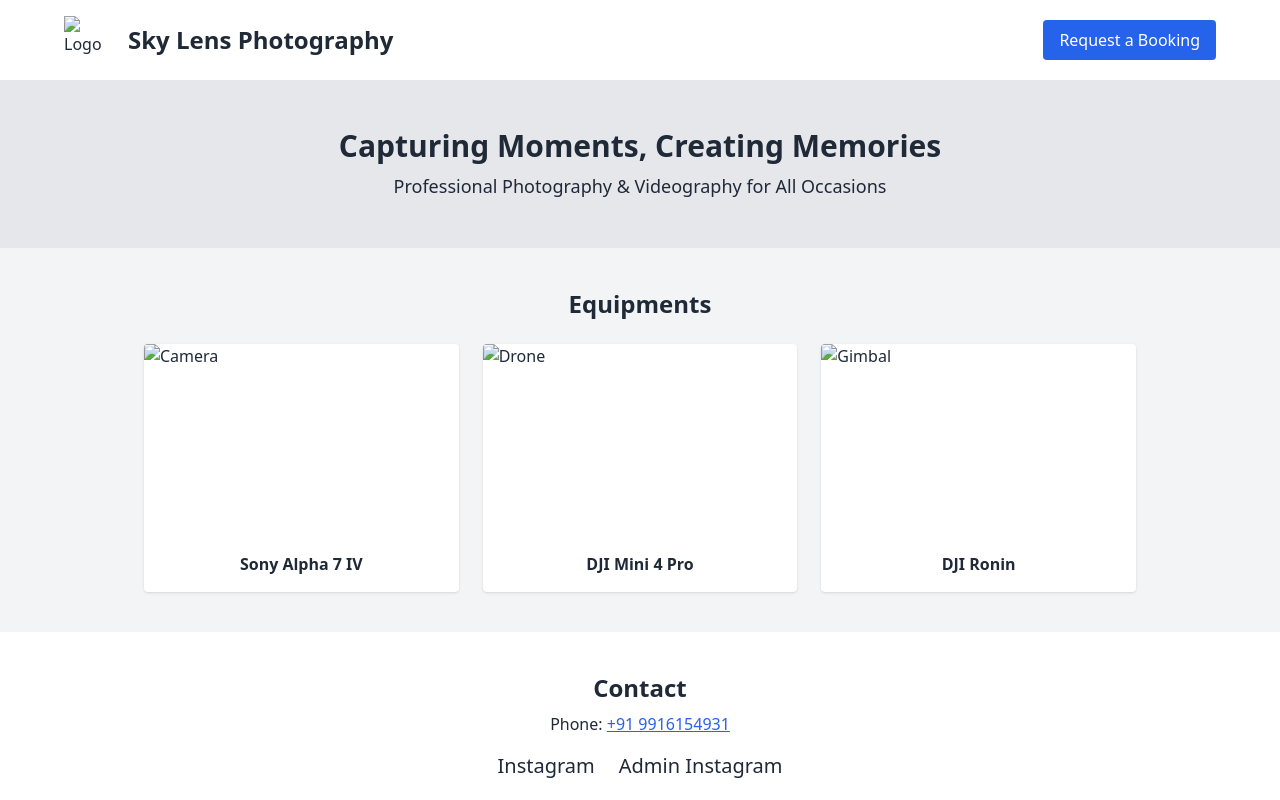
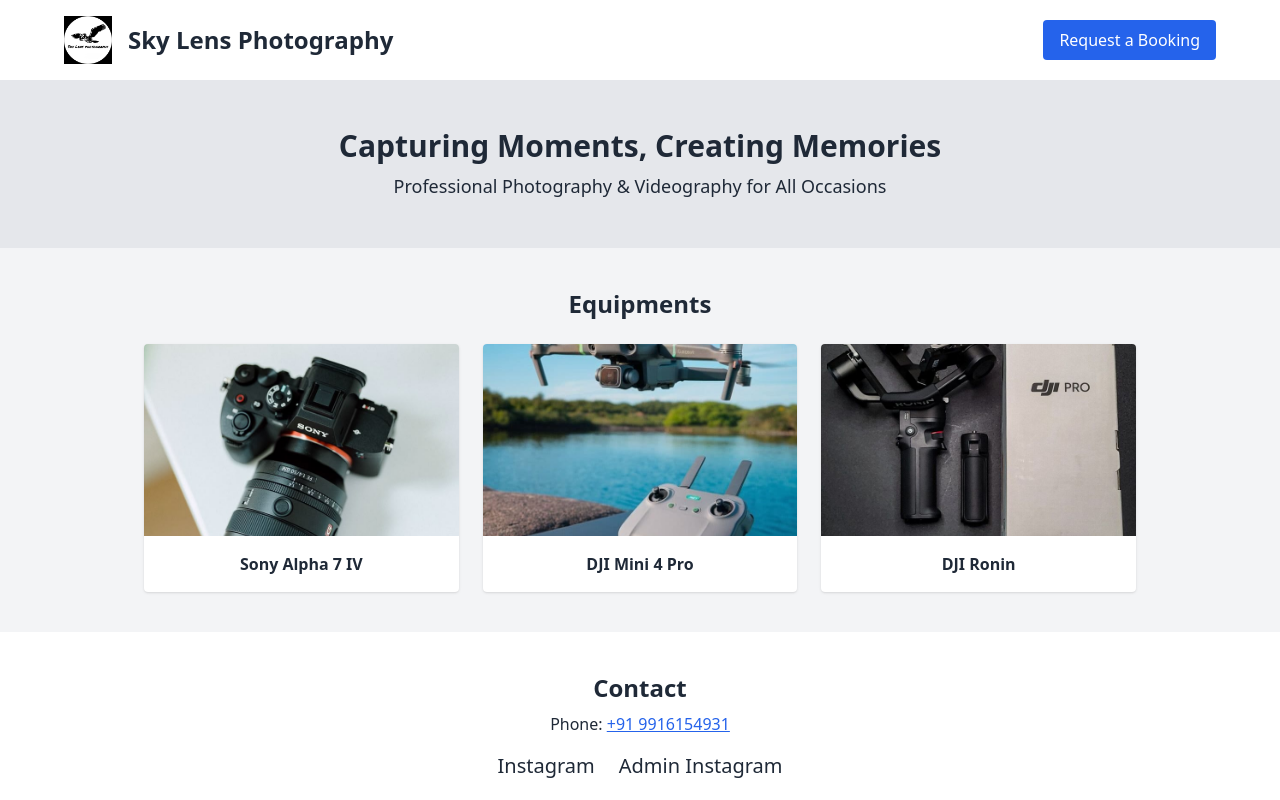
Before and after one commit to NagarajNaik2005/Skyline-Photography, a plain HTML site: page index.html in a window 1280 px wide. Shown: the top 800 px of the page. Drawn offline with nearby package versions, Linux system fonts and the light colour scheme.

Commit message:
Update index.html

```diff
--- a/index.html
+++ b/index.html
@@ -13,7 +13,7 @@
   <header class="bg-white shadow-md p-4">
     <div class="max-w-6xl mx-auto flex justify-between items-center">
       <div class="flex items-center gap-4">
-        <img src="images/logo.jpg" alt="Logo" class="w-12 h-12 object-contain">
+        <img src="logo.jpg" alt="Logo" class="w-12 h-12 object-contain">
         <h1 class="text-2xl font-bold">Sky Lens Photography</h1>
       </div>
       <a href="#booking" class="bg-blue-600 text-white px-4 py-2 rounded hover:bg-blue-700">Request a Booking</a>
@@ -33,7 +33,7 @@
 
       <!-- Camera -->
       <div class="bg-white shadow rounded overflow-hidden">
-        <img src="images/Camera.jpg" alt="Camera" class="w-full h-48 object-cover">
+        <img src="Camera.jpg" alt="Camera" class="w-full h-48 object-cover">
         <div class="p-4 text-center">
           <h4 class="font-semibold">Sony Alpha 7 IV</h4>
         </div>
@@ -41,7 +41,7 @@
 
       <!-- Drone -->
       <div class="bg-white shadow rounded overflow-hidden">
-        <img src="images/Drone.jpg" alt="Drone" class="w-full h-48 object-cover">
+        <img src="Drone.jpg" alt="Drone" class="w-full h-48 object-cover">
         <div class="p-4 text-center">
           <h4 class="font-semibold">DJI Mini 4 Pro</h4>
         </div>
@@ -49,7 +49,7 @@
 
       <!-- Gimbal -->
       <div class="bg-white shadow rounded overflow-hidden">
-        <img src="images/Gimble.jpg" alt="Gimbal" class="w-full h-48 object-cover">
+        <img src="Gimble.jpg" alt="Gimbal" class="w-full h-48 object-cover">
         <div class="p-4 text-center">
           <h4 class="font-semibold">DJI Ronin </h4>
         </div>
```
